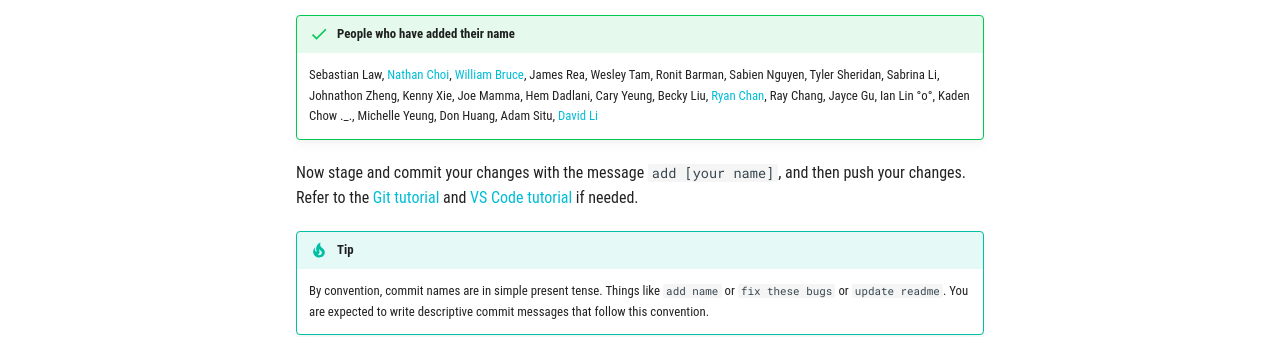
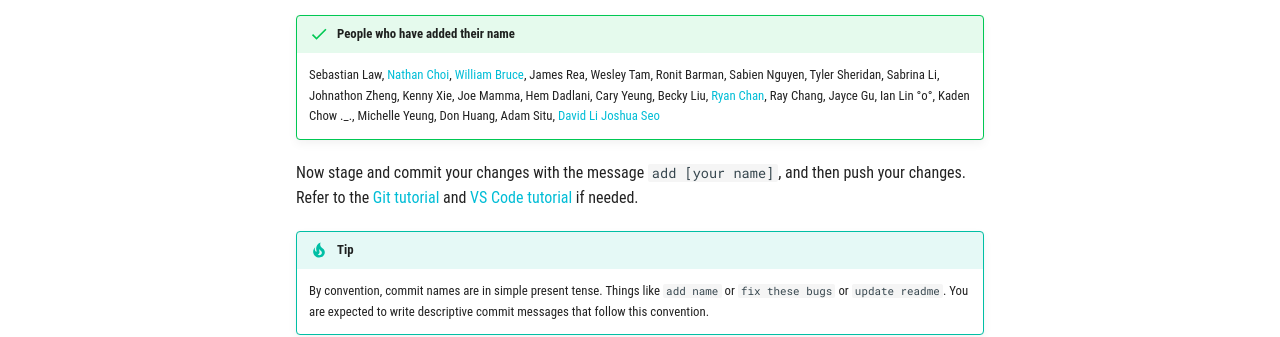
Before and after one commit to bobabots253/bobadocs, an MkDocs documentation site: the page built from docs/programming/version-control.md, in a window 1280 px wide and 1195 px high. Shown: the part 772-1109 px from the top of the window. Built offline with MkDocs 1.6.1 and Material for MkDocs 9.7.7, drawn with Linux system fonts in a browser that asks for light colours; comment, search, counter and statistics services are not loaded.

Commit message:
add Joshua

```diff
--- a/docs/programming/version-control.md
+++ b/docs/programming/version-control.md
@@ -44,6 +44,7 @@ Navigate to this file in the repo (`docs/programming/version-control.md`) and ad
     Don Huang,
     Adam Situ,
     [David Li](discord://-/reset)
+    [Joshua Seo](https://github.com/Shaguins)
 
 
 
```
